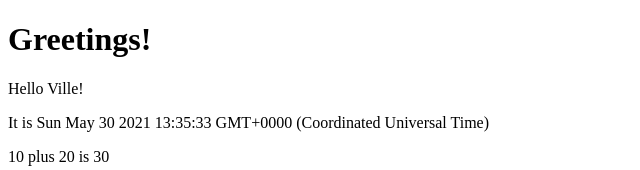
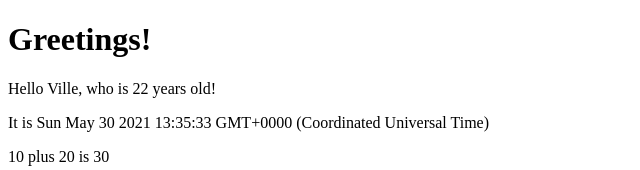
Before and after one commit to villevt/fsopen2021, a React (Create React App) app in the folder part1/: page / in a window 1280 px wide. Shown: the top 170 px of the page, without its empty margins (0-640 px from the left). Built offline with nearby package versions, Linux system fonts and the light colour scheme.

Commit message:
Multiple props, passing js

```diff
--- a/part1/src/App.js
+++ b/part1/src/App.js
@@ -3,7 +3,7 @@ import React from 'react'
 const Hello = (props) => {
   return (
     <div>
-      <p>Hello {props.name}!</p>
+      <p>Hello {props.name}, who is {props.age} years old!</p>
     </div>
   )
 }
@@ -12,11 +12,14 @@ const App = () => {
   const now = new Date()
   const a = 10
   const b = 20
+  const name = "Ville"
+  const age = 22
+
 
   return (
     <div>
       <h1>Greetings!</h1>
-      <Hello name="Ville"/>
+      <Hello name={name} age={age}/>
       <p>It is {now.toString()}</p>
       <p>
         {a} plus {b} is {a + b}
```
